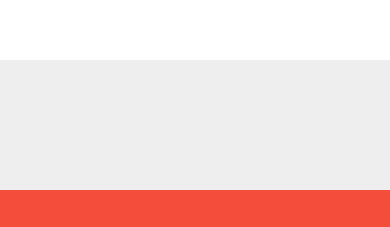
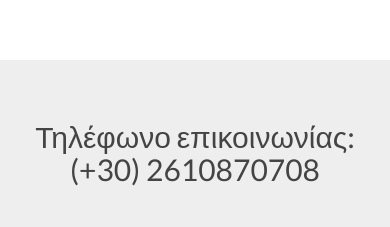
Before and after one commit to codebndr/codebender.gr, a plain HTML site: page index.html in a window 390 px wide. Shown: the part 4160-4387 px from the top of the page. Drawn offline with nearby package versions, Linux system fonts and the light colour scheme.

Commit message:
Added contact phone

```diff
--- a/index.html
+++ b/index.html
@@ -187,6 +187,11 @@
     </div>
 </section>
 <section class="container-fluid" id="section6">
+    <div class="row">
+        <div class="col-sm-12 text-center">
+            <h2>Τηλέφωνο επικοινωνίας: (+30) 2610870708</h2>
+        </div>
+    </div>
 </section>
 <section class="container-fluid" id="section7">
     <div class="row">
```
